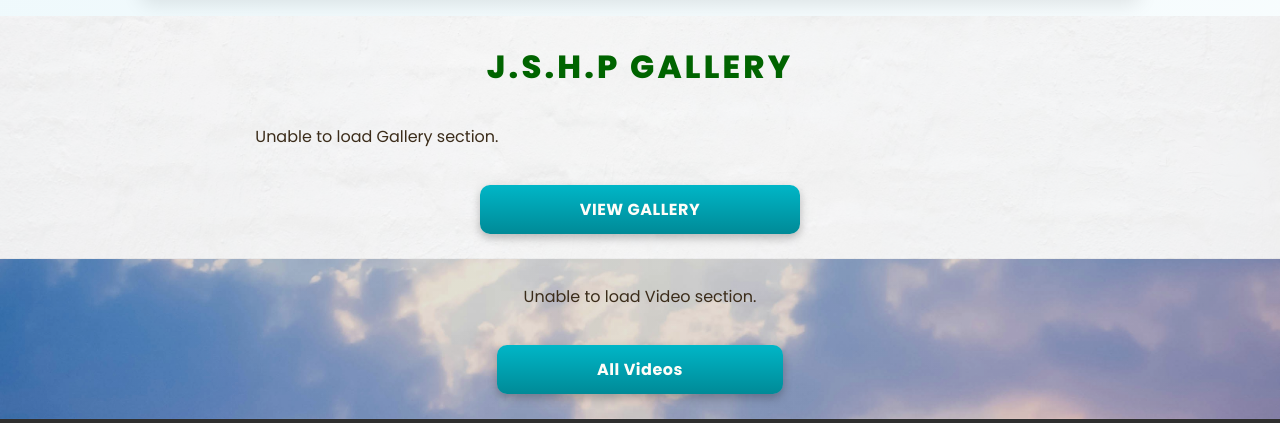
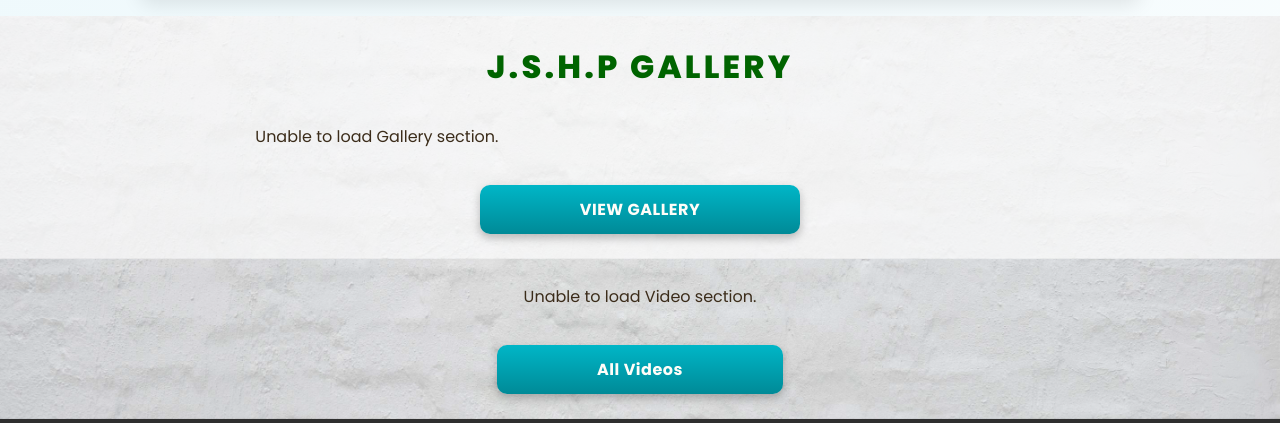
Before and after one commit to jshpshillong-debug/JSHP, a PHP site: page / in a window 1280 px wide. Shown: the part 1002-1425 px from the top of the page. Run offline with PHP 8.4, Linux system fonts and the light colour scheme; some libraries are stand-ins or nearby versions; some web fonts are replaced; grey boxes are pictures that could not be loaded.

Commit message:
Update main_home.css

```diff
--- a/main/main_home.css
+++ b/main/main_home.css
@@ -440,10 +440,10 @@
     #video {
       font-family: "Georgia", serif;
         background-image: linear-gradient(
-            rgba(0, 0, 0, 0.1),
-            rgba(0, 0, 0, 0.1)
+            rgba(255, 255, 255, 0.519),
+            rgba(255, 255, 255, 0.519)
           ),
-          url("https://jshp.online/main/img/bgv3.jpg");
+          url("https://jshp.online/main/img/notf5.jpg");
             background-size: cover;
         background-position: center;
         margin: 0;
```
